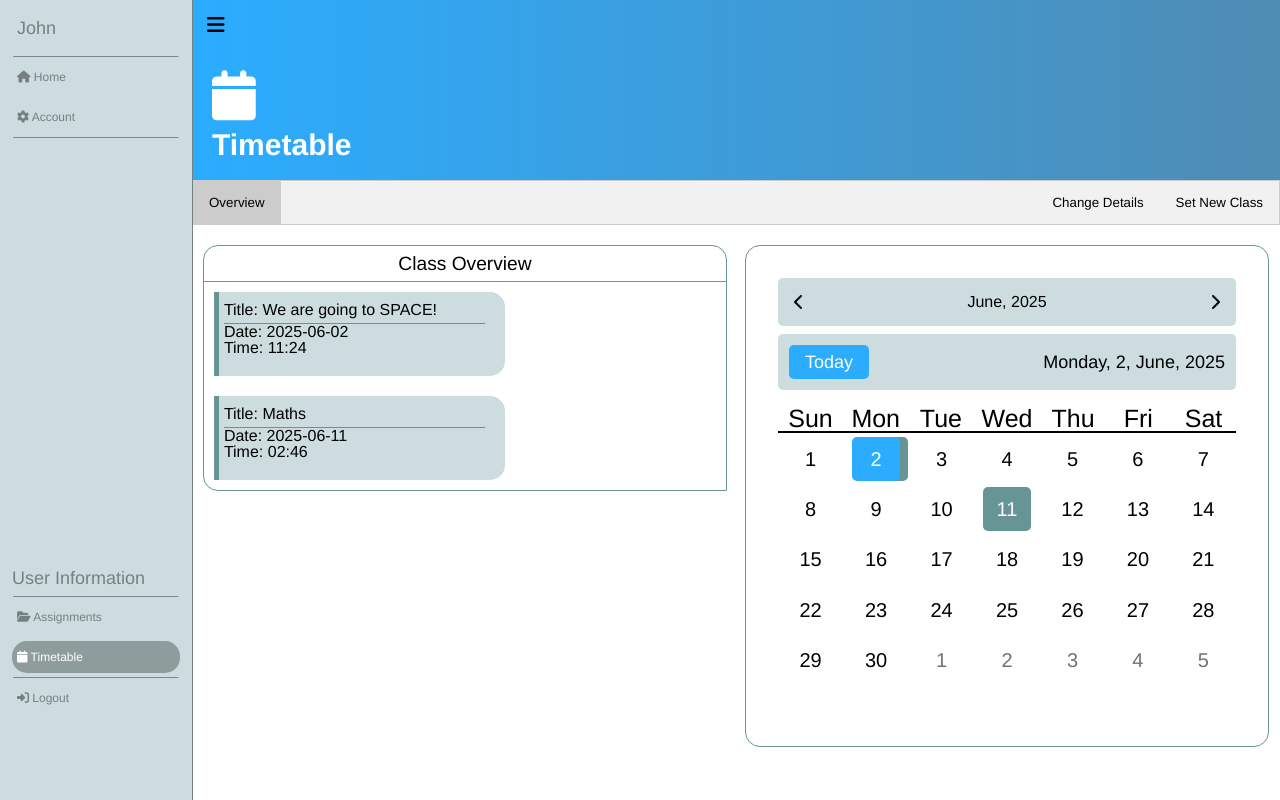
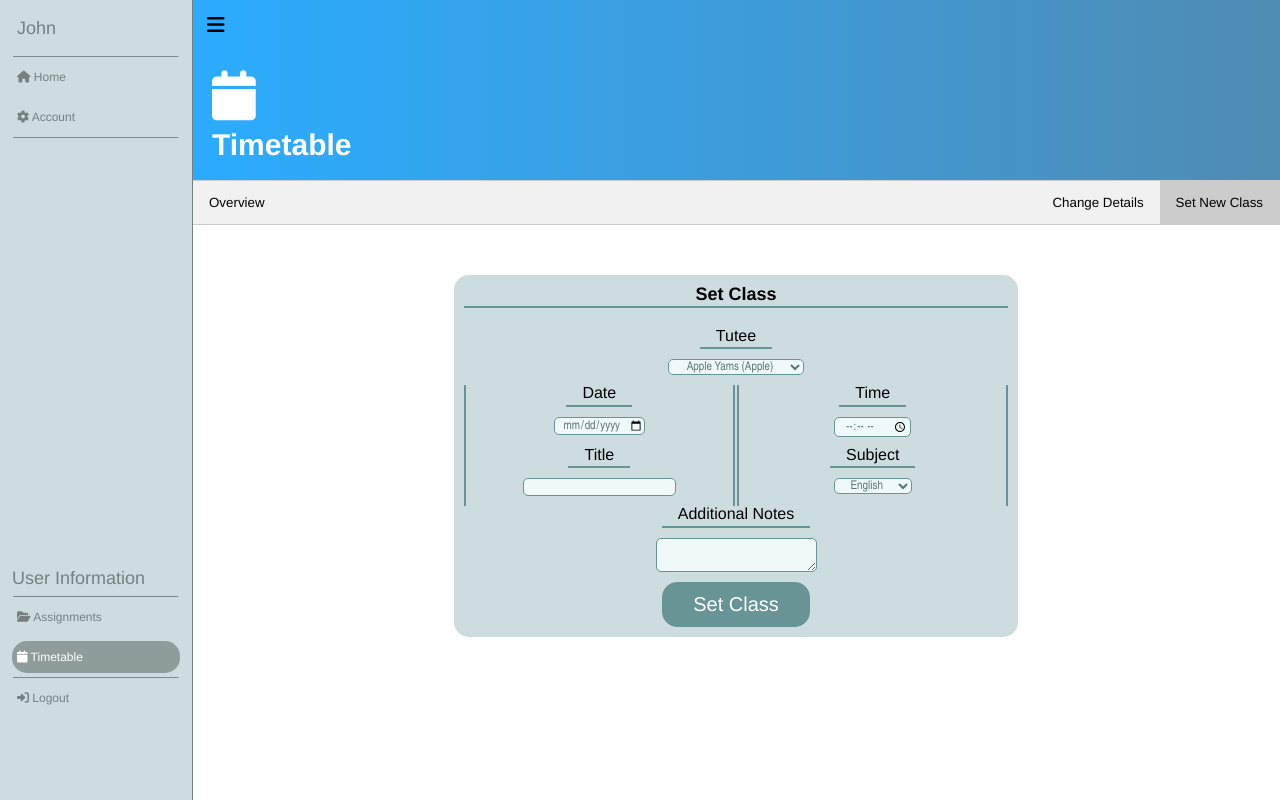
Before and after one commit to whishasha/g2g-py, a Flask app: page /user/timetable in a window 1280 px wide. Run offline with Flask 3, Linux system fonts and the light colour scheme; a user stored in the database is signed in; data comes from the database, SQL or seed files in the repository; some libraries are stand-ins or nearby versions.

Commit message:
styled calendar forms

```diff
--- a/static/css/g2gstylesheet.css
+++ b/static/css/g2gstylesheet.css
@@ -1,6 +1,6 @@
 /* Stylesheet for the G2G Landing Pages */
 
-/* colourscheme */
+/* default colourscheme */
 :root {
   /* text in sidebar */
   --textbar: #768080;
@@ -11,13 +11,20 @@
 
 
   --button: #b9dddd;
-  --buttonhover: #80dddd;
+  --buttonhover: #ddd;
 
 
   --border: #679494;
 
+  /* Form colours */
+  --formbackground: orange;
+  --formtxt: white;
+  --formhover: green;
+  --option: blue;
+  --optionhover: red;
+  --txtlight: #5b7575;
+  --inputbackground: #eff9f9;
 
-  --txtlight: #5b7575;
   --txttab: rgb(42, 47, 51);
     --warning: rgb(255, 47, 47);
   /* text colour */
--- a/templates/user_timetable.html
+++ b/templates/user_timetable.html
@@ -159,7 +159,7 @@
 #dateInfo {
     background-color: var(--bgbar);
     height: 40vh;
-    width: 30%;
+    width: 20%;
 
     z-index: 9999;
 
@@ -182,7 +182,7 @@
 
 #dateInfo div {
     height: 100%;
-    width: 70%;
+    width: 90%;
     margin: 10px;
     align-items: center;
     word-wrap: break-word;
@@ -231,49 +231,23 @@ button:hover {
     font-size: large;
 }
 
-form {
-    margin: 50px auto;
 
-    display: flex;
-    justify-content: center;
-    flex-direction: column;
-    align-items: center;
 
-    width: fit-content;
 
-    background-color: var(--bgbar);
-    border-radius: 15px;
-    padding: 10px;
-}
 
-form input{
-    border-radius: 5px;
-    border: 1px solid var(--border);
-    margin: 10px;
-}
 
-form select{
-    border-radius: 5px;
-    border: 1px solid var(--border);
-    margin: 10px;
-}
-
-form h1{
-    font-weight: bold;
-    font-size: large;
-    margin-bottom: 20px;
-
-    border-bottom: 2px solid var(--border);
-    padding: 0 5rem;
-    padding-bottom: .2rem;
-}
 
 form label {
     padding: 0 1rem;
     padding-bottom: .2rem;
     border-bottom: 2px solid var(--border);
 }
-
+form option {
+    background-color: var(--option);
+}
+    form option:hover{
+        background-color: var(--optionhover)
+    }
 form #submit{
     background-color: var(--border);
 
@@ -309,6 +283,94 @@ form #submit{
 }
 
 
+form {
+    display: flex;
+    flex-wrap: wrap;
+    justify-content: space-between;
+
+    width: 50%;
+
+    background-color: var(--bgbar);
+    border-radius: 15px;
+    padding: 10px;
+
+    margin: 50px auto;
+}
+    form h1 {
+        width: 100%;
+        text-align: center;
+        font-weight: bold;
+        font-size: large;
+        margin-bottom: 20px;
+
+        border-bottom: 2px solid var(--border);
+        padding: 0 5rem;
+        padding-bottom: .2rem;
+    }
+    form input, form textarea, form select {
+        border: 1px solid var(--border);
+        font-size: 12px;
+        font-family: 'Franklin Gothic', 'Arial Narrow', Arial, sans-serif;
+        text-align: center;
+        background-color: var(--inputbackground);
+        cursor: pointer;
+        color: var(--txtlight);
+
+        border-radius: 5px;
+        border: 1px solid var(--border);
+        margin: 10px;
+    }
+
+    form div {
+        text-align: center;
+        display: flex;
+        flex-direction: column;
+        align-items: center;
+        justify-content: flex-start;
+
+        /* border: 1px solid black; */
+    }
+    #changeClassDetails form div.form-change-class{
+        width: 100%;
+    }
+        #changeClassDetails form div.form-change-class select{
+            height: 40px;
+            width: 60%;
+        }
+    form div.form-dates{
+        width: 49%;
+        margin: 0;
+        border-right: 2px solid var(--border);
+        border-left: 2px solid var(--border);
+    }
+    form div.form-details{
+        width: 49%;
+        margin: 0;
+        border-right: 2px solid var(--border);
+        border-left: 2px solid var(--border);
+    }
+        form div.form-details input {
+            word-wrap: break-word;
+        }
+    form div.form-notes{
+        width: 100%;
+
+    }
+    form button {
+        margin-left: auto;
+        margin-right: auto;
+
+        transition: .2s ease-in-out;
+    }
+        form button:hover {
+            background-color: var(--formhover);
+        }
+
+    #setclass .form-set-tutee {
+        width: 100%;
+    }
+
+
 
 textarea {
     border-radius: 5px;
@@ -340,7 +402,7 @@ textarea {
 
 /* Change background color of buttons on hover */
 .tab button:hover {
-  background-color: #ddd;
+  background-color: var(--buttonhover);
 }
 
 /* Create an active/current tablink class */
@@ -441,6 +503,10 @@ textarea {
     #overview .container {
         width: 100%;
     }
+    #changeClassDetails form div.form-dates, #changeClassDetails form div.form-details{
+        margin-left:auto;margin-right: auto;
+    }
+
 }
 
 </style>
@@ -469,8 +535,8 @@ textarea {
             hi ;3
         </div>
         <div class="tab">
-            <button class="tablinks" id="defaultOpen" onclick="openCity(event, 'overview')">Overview</button>
-            <button class="tablinks options" onclick="openCity(event, 'setclass')">Set New Class</button>
+            <button class="tablinks" onclick="openCity(event, 'overview')">Overview</button>
+            <button class="tablinks options"id="defaultOpen" onclick="openCity(event, 'setclass')">Set New Class</button>
             <button class="tablinks options" onclick="openCity(event, 'changeClassDetails')">Change Details</button>
         </div>
 
@@ -480,30 +546,39 @@ textarea {
                 <input type="hidden" name="csrf_token" value="{{ csrf_token() }}"/>
                 <input type="hidden" name="change"/>
                 <h1>Change Class Details</h1>
+
+
+                <div class="form-change-class">
                     <label>Class</label>
                     <select name="class" id="date" required onchange="populateForm(event)"> <!--use jinja for options-->
                                 <option value=boop>1</option> <!--filled dynamically using code-->
                     </select>
-
-                <br><label>Date</label>
+                </div>
+                <div class="form-dates">
+                    <label>New Date</label>
                     <input type="date" name="classdate" id="classdate" required>
-
-                <br><label>Time</label>
+                </div>
+                <div class="form-dates">
+                    <label>New Time</label>
                     <input type="time" name="classtimebegin" id="classtimebegin" required>
-
-                <br><label>Title</label>
+                </div>
+                <div class="form-details">
+                    <label>New Title</label>
                     <input type="text" name="title" id="title" required>
-
-                <br><label>Subject</label>
+                </div>
+                <div class="form-details">
+                    <label>New Subject</label>
                     <select name="subject" id="subject" id="subject" required> <!--use jinja for options-->
                         <option value="english">English</option>
                         <option value="maths">Mathematics</option>
                     </select>
+                </div>
 
-                <br><label>Additional Notes</label>
-                <textarea name="classnotes" id="classnotes" ></textarea>
-
-                <br><button type="submit" id="submit">Change Details</button>
+                <div class="form-notes">
+                    <label>Additional Notes</label>
+                    <textarea name="classnotes" id="classnotes"></textarea>
+                </div>
+                <button type="submit" id="submit">Change Details</button>
             </form>
         </div>
         <div id="overview" class="tabcontent">
@@ -589,35 +664,46 @@ textarea {
             <input type="hidden" name="set"/>
 
             <h1>Set Class</h1>
+            <div class="form-set-tutee">
                 <label>Tutee</label>
                 <select name="tutee" id="tutee" required> <!--use jinja for options-->
                 {% for tutee in tutees %}
                     <option value={{tutee[0]}}>{{tutee[1]}} ({{tutee[2]}})</option>
                 {% endfor %}
-
                 </select>
-
-            <br><label>Date</label>
-            <input type="date" name="classdate" required>
+            </div>
 
 
-            <br><label>Time</label>
-            <input type="time" name="classtimebegin" required>
-
-            <br><label>Title</label>
-            <input type="text" name="title" required>
+            <div class="form-dates">
+                <label>Date</label>
+                <input type="date" name="classdate" required>
+            </div>
 
 
-            <br><label>Subject</label>
+            <div class="form-dates">
+                <label>Time</label>
+                <input type="time" name="classtimebegin" required>
+            </div>
+
+
+            <div class="form-details">
+                <label>Title</label>
+                <input type="text" name="title" required>
+            </div>
+
+            <div class="form-details">
+                <label>Subject</label>
                 <select name="subject" id="subject" required> <!--use jinja for options-->
                     <option value="english">English</option>
                     <option value="maths">Mathematics</option>
                 </select>
+            </div>
 
-            <br><label>Additional Notes</label>
+            <div class="form-notes">
+                <label>Additional Notes</label>
                 <textarea name="classnotes"></textarea>
-
-            <br><button type="submit" id="submit">Set Class</button>
+            </div>
+            <button type="submit" id="submit">Set Class</button>
             </form>
         </div>
 
```
Also changed, not shown: TODO.md (+3 -6 lines). Lines whose indentation alone changed are shown as unchanged.
